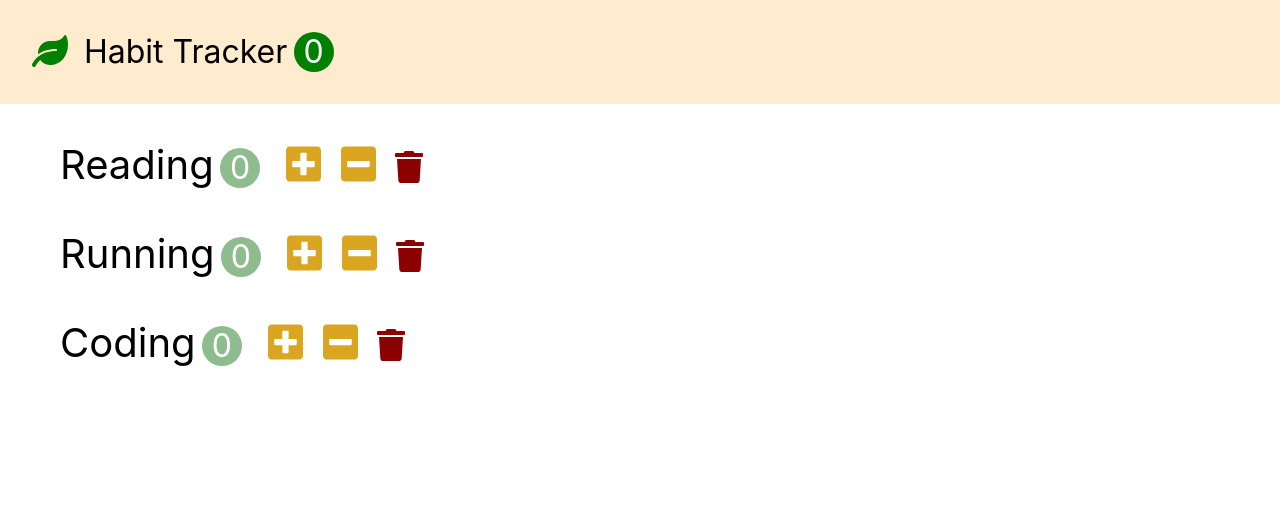
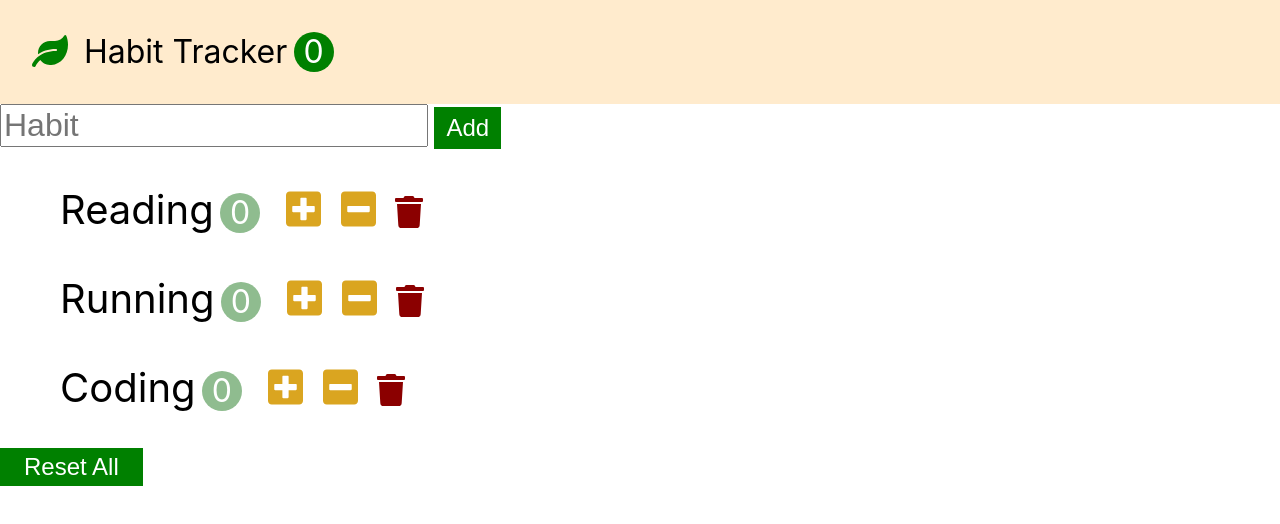
Before and after one commit to gkatldus1/habit-tracker, a React (Create React App) app: page / in a window 1280 px wide. Shown: the top 524 px of the page. Built offline with nearby package versions, Linux system fonts and the light colour scheme.

Commit message:
react-study

```diff
--- a/src/App.css
+++ b/src/App.css
@@ -30,6 +30,19 @@
   background-color: green;
   color: white;
   border-radius: 50%;
+}
+
+.add-input {
+  font-size: 2rem;
+  margin-right: 0.2em;
+}
+
+.add-button {
+  height: 100%;
+  font-size: 1.5rem;
+  padding: 0.3em 0.5em;
+  background-color: green;
+  color: white;
 }
 
 .habit {
@@ -72,3 +85,10 @@
   vertical-align: baseline;
   color: darkred;
 }
+
+.habits-reset {
+  font-size: 1.5rem;
+  padding: 0.2em 1em;
+  background-color: green;
+  color: white;
+}
--- a/src/app.jsx
+++ b/src/app.jsx
@@ -1,10 +1,10 @@
 // import React from 'react';
-import React, { Component } from "react";
+import React, { PureComponent } from "react";
 import "./app.css";
 import Habits from "./components/habits";
 import Navbar from "./components/navbar";
 
-class App extends Component {
+class App extends PureComponent {
   state = {
     habits: [
       { id: 1, name: "Reading", count: 0 },
@@ -14,16 +14,27 @@
   };
 
   handleIncrement = (habit) => {
-    const habits = [...this.state.habits];
-    const index = habits.indexOf(habit);
-    habits[index].count++;
+    const habits = this.state.habits.map((item) => {
+      if (item.id === habit.id) {
+        return { ...habit, count: habit.count + 1 };
+      }
+      return item;
+    });
     this.setState({ habits });
   };
   handleDecrement = (habit) => {
-    const habits = [...this.state.habits];
-    const index = habits.indexOf(habit);
-    const count = habits[index].count - 1;
-    habits[index].count = count < 0 ? 0 : count;
+    // const habits = [...this.state.habits];
+    // const index = habits.indexOf(habit);
+    // const count = habits[index].count - 1;
+    // habits[index].count = count < 0 ? 0 : count;
+    const habits = this.state.habits.map((item) => {
+      if (item.id === habit.id) {
+        const count = habit.count - 1;
+        return { ...habit, count: count < 0 ? 0 : count };
+      }
+      return item;
+    });
+
     this.setState({ habits });
   };
   handleDelete = (habit) => {
@@ -31,6 +42,26 @@
     // const index = habits.indexOf(habit);
     // habits.splice(index, 1);
     const habits = this.state.habits.filter((item) => item.id !== habit.id);
+    this.setState({ habits });
+  };
+  handleAdd = (name) => {
+    // const habits = [...this.state.habits];
+    // const new_id = this.state.habits.length++;
+    // habits.push({ id: new_id, name, count: 0 });
+    // this.setState({ habits });
+    const habits = [...this.state.habits, { id: Date.now(), name, count: 0 }];
+    this.setState({ habits });
+  };
+  handleReset = () => {
+    // const habits = [...this.state.habits];
+    // habits.map((item) => (item.count = 0));
+    // this.setState({ habits });
+    const habits = this.state.habits.map((habit) => {
+      if (habit.count !== 0) {
+        return { ...habit, count: 0 };
+      }
+      return habit;
+    });
     this.setState({ habits });
   };
 
@@ -45,6 +76,8 @@
           onIncrement={this.handleIncrement}
           onDecrement={this.handleDecrement}
           onDelete={this.handleDelete}
+          onAdd={this.handleAdd}
+          onReset={this.handleReset}
         />
       </>
     );
--- a/src/components/habit.jsx
+++ b/src/components/habit.jsx
@@ -1,6 +1,6 @@
-import React, { Component } from "react";
+import React, { PureComponent } from "react";
 
-class Habit extends Component {
+class Habit extends PureComponent {
   handleIncrement = () => {
     this.props.onIncrement(this.props.habit);
   };
--- /dev/null
+++ b/src/components/habitAddForm.jsx
@@ -0,0 +1,29 @@
+import React, { PureComponent } from "react";
+
+class HabitAddForm extends PureComponent {
+  formRef = React.createRef();
+  inputRef = React.createRef();
+
+  onSubmit = (event) => {
+    event.preventDefault();
+    const name = this.inputRef.current.value;
+    name && this.props.onAdd(name);
+    // this.inputRef.current.value = "";
+    this.formRef.current.reset();
+  };
+  render() {
+    return (
+      <form ref={this.formRef} className="add-form" onSubmit={this.onSubmit}>
+        <input
+          ref={this.inputRef}
+          type="text"
+          className="add-input"
+          placeholder="Habit"
+        />
+        <button className="add-button">Add</button>
+      </form>
+    );
+  }
+}
+
+export default HabitAddForm;
--- a/src/components/habits.jsx
+++ b/src/components/habits.jsx
@@ -1,7 +1,7 @@
-import React, { Component } from "react";
+import React, { PureComponent } from "react";
 import Habit from "./habit";
-
-class Habits extends Component {
+import HabitAddForm from "./habitAddForm";
+class Habits extends PureComponent {
   handleIncrement = (habit) => {
     this.props.onIncrement(habit);
   };
@@ -12,8 +12,14 @@
     this.props.onDelete(habit);
   };
 
+  handleAdd = (name) => {
+    this.props.onAdd(name);
+  };
+
   render() {
     return (
+      <>
+        <HabitAddForm onAdd={this.handleAdd} />
         <ul>
           {this.props.habits.map((habit) => (
             <Habit
@@ -25,6 +31,10 @@
             />
           ))}
         </ul>
+        <button className="habits-reset" onClick={this.props.onReset}>
+          Reset All
+        </button>
+      </>
     );
   }
 }
--- a/src/components/navbar.jsx
+++ b/src/components/navbar.jsx
@@ -1,6 +1,6 @@
-import React, { Component } from "react";
+import React, { PureComponent } from "react";
 
-class Navbar extends Component {
+class Navbar extends PureComponent {
   render() {
     return (
       <nav className="navbar">
```
Lines whose indentation alone changed are shown as unchanged.
